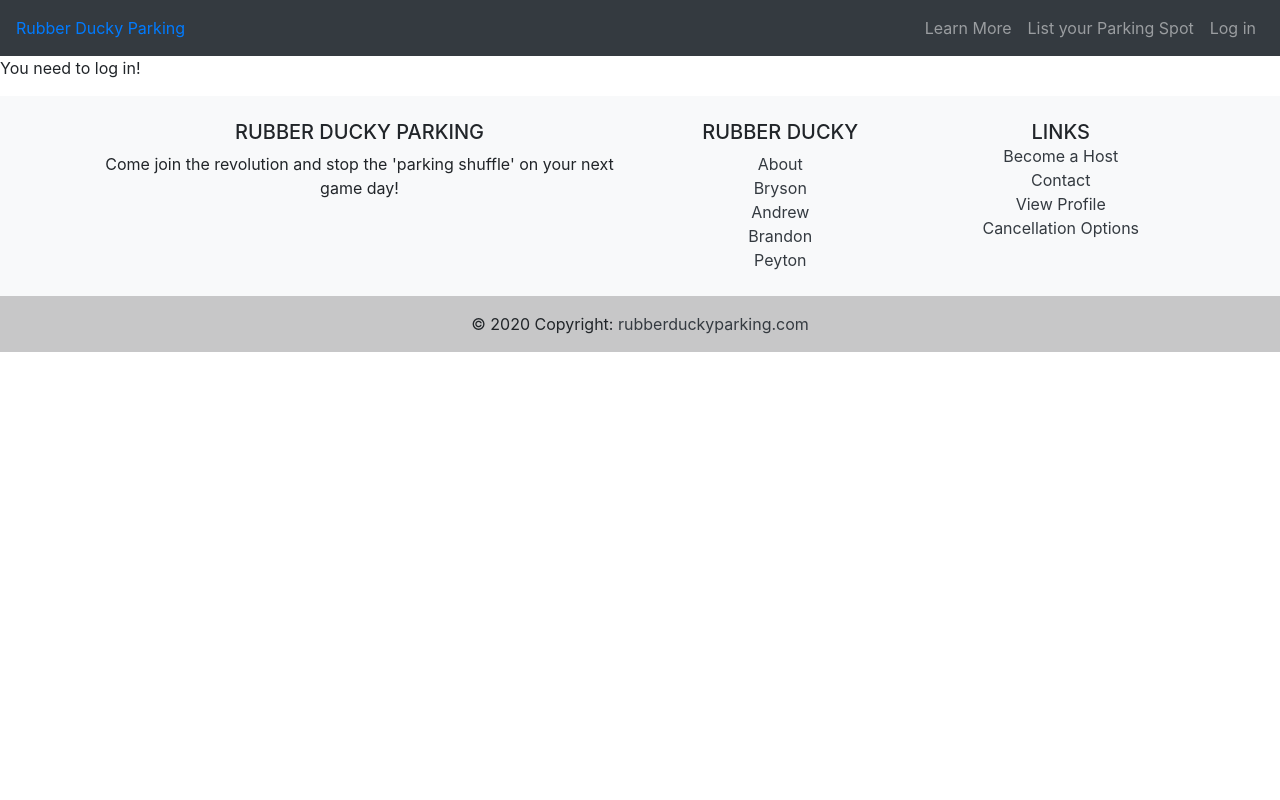
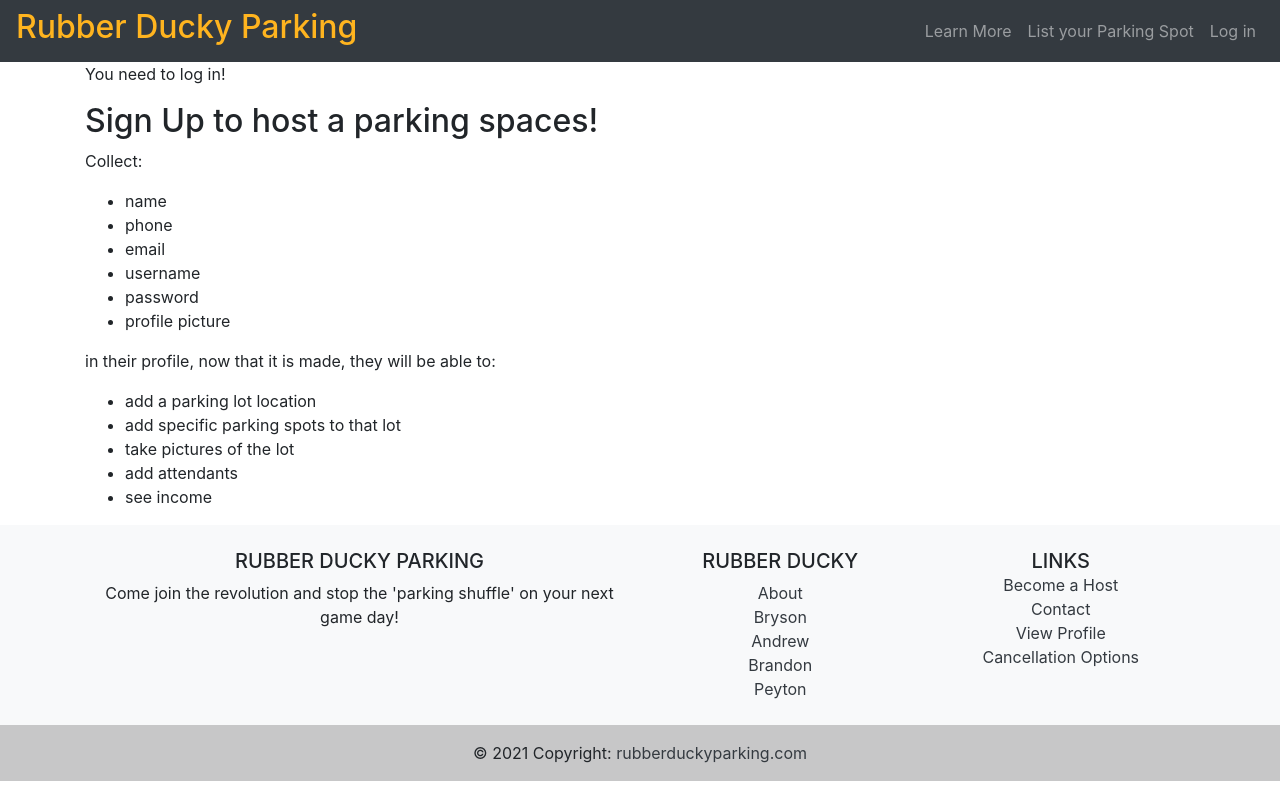
Before and after one commit to Bryson14/RubberDuckyParking, a Django app: page /host/ in a window 1280 px wide. Run offline with Django 3.2, Linux system fonts and the light colour scheme; some libraries are stand-ins or nearby versions.

Commit message:
formatted the html code, started the base of the host index, added better bootstrap columns on the search bar,

```diff
--- a/src/RubberDuckyParking/parking/templates/parking/host_index.html
+++ b/src/RubberDuckyParking/parking/templates/parking/host_index.html
@@ -1,13 +1,37 @@
 {% extends 'base.html' %}
-
-
-{% block head %}
-{% endblock %}
+{% block head %} {% endblock %}
 
 {% block content %}
-    {% if user.is_authenticated %}
-    <p>You're logged in</p>
-    {% else %}
+{% if user.is_authenticated %}
+
+<div class="container">
+    <h2>You're logged in</h2>
+    <p>If the user is already a host, reroute them to their host management page</p>
+</div>
+{% else %}
+
+<div class="container">
     <p>You need to log in!</p>
-    {% endif %}
+    <h2>Sign Up to host a parking spaces!</h2>
+    <p>Collect:</p>
+    <ul>
+        <li>name</li>
+        <li>phone</li>
+        <li>email</li>
+        <li>username</li>
+        <li>password</li>
+        <li>profile picture</li>
+    </ul>
+
+    <p>in their profile, now that it is made, they will be able to:</p>
+
+    <ul>
+        <li>add a parking lot location</li>
+        <li>add specific parking spots to that lot</li>
+        <li>take pictures of the lot</li>
+        <li>add attendants</li>
+        <li>see income</li>
+    </ul>
+</div>
+{% endif %}
 {% endblock %}
--- a/src/RubberDuckyParking/static/css/styles.css
+++ b/src/RubberDuckyParking/static/css/styles.css
@@ -9,6 +9,9 @@ ff9505 : Yellow Orange Color Wheel
 9FB1BC : Cadet Gray  (lighter and less blue than 6e8898)
 161a1d : Eerie Black
 FFFFFF : White
+
+Stackoverflow bootstrap spacing
+https://stackoverflow.com/questions/41574776/what-is-class-mb-0-in-bootstrap-4
 */
 
 .header {
@@ -31,12 +34,12 @@ a:hover {
 }
 
 .navbar {
-    background-color: #FFFFFF;
+    background-color: #ffffff;
 }
 
 form {
-background-color: #9FB1BC;
-border-radius: 50px;
+    background-color: #9fb1bc;
+    border-radius: 50px;
 }
 
 .form-div {
@@ -44,5 +47,15 @@ border-radius: 50px;
     vertical-align: middle;
     height: 50px;
     border: 1px solid red;
+}
 
+.accent-secondary {
+    color: #ff9505;
 }
+
+.accent-primary {
+    color: #ffb41f;
+}
+.accent-primary:hover {
+    color: #ff9505;
+}
--- a/src/RubberDuckyParking/templates/base.html
+++ b/src/RubberDuckyParking/templates/base.html
@@ -1,23 +1,20 @@
 {% load static %}
-<!doctype html>
+<!DOCTYPE html>
 <html lang="en">
-
     <head>
         <title>Rubber Ducky Parking</title>
-  <link rel="stylesheet" href="{% static 'css/styles.css' %}" type="text/css"/>
-  <link rel="shortcut icon" type="image/ico" href="{% static 'favicon.ico' %}"/>
-  <link rel="stylesheet" href="https://stackpath.bootstrapcdn.com/bootstrap/4.3.1/css/bootstrap.min.css" integrity="sha384-ggOyR0iXCbMQv3Xipma34MD+dH/1fQ784/j6cY/iJTQUOhcWr7x9JvoRxT2MZw1T" crossorigin="anonymous">
-  {% block head %}
-  {% endblock %}
+        <link rel="stylesheet" href="{% static 'css/styles.css' %}" type="text/css" />
+        <link rel="shortcut icon" type="image/ico" href="{% static 'favicon.ico' %}" />
+        <link rel="stylesheet" href="https://stackpath.bootstrapcdn.com/bootstrap/4.3.1/css/bootstrap.min.css" integrity="sha384-ggOyR0iXCbMQv3Xipma34MD+dH/1fQ784/j6cY/iJTQUOhcWr7x9JvoRxT2MZw1T" crossorigin="anonymous" />
+        {% block head %} {% endblock %}
     </head>
 
-<body></body>
-
+    <body>
         <nav class="navbar navbar-expand-md navbar-dark bg-dark">
             <div class="navbar-collapse collapse w-100 order-1 order-md-0 dual-collapse2">
                 <ul class="navbar-nav mr-auto">
                     <li class="nav-item">
-                <a class="nav-brand" href="/">Rubber Ducky Parking</a>
+                        <a class="nav-brand" href="/"><h2 class="accent-primary">Rubber Ducky Parking</h2></a>
                     </li>
                 </ul>
             </div>
@@ -32,18 +29,17 @@
                     <li class="nav-item">
                         {% if user.is_authenticated %}
                         <a class="nav-link" href="/user/123/">{{user.username}}</a>
-                    <a class="nav-link"  href="{% url 'logout' %}"> Log out </a>
+                        <a class="nav-link" href="{% url 'logout' %}"> Log out </a>
                         {% else %}
-                    <a class="nav-link"  href="{% url 'login' %}"> Log in</a>
+                        <a class="nav-link" href="{% url 'login' %}"> Log in</a>
                         {% endif %}
                     </li>
                 </ul>
             </div>
         </nav>
 
-    </div>
-        {% block content %}
-        {% endblock %}
+        <div>
+            {% block content %} {% endblock %}
         </div>
 
         <div>
@@ -113,17 +109,13 @@
                 <!-- Grid container -->
 
                 <!-- Copyright -->
-  <div class="text-center p-3" style="background-color: rgba(0, 0, 0, 0.2)">
-    © 2020 Copyright:
+                <div class="text-center p-3" style="background-color: rgba(0, 0, 0, 0.2);">
+                    © 2021 Copyright:
                     <a class="text-dark" href="https://mdbootstrap.com/">rubberduckyparking.com</a>
                 </div>
                 <!-- Copyright -->
             </footer>
             <!-- Footer -->
         </div>
-
-
-
     </body>
-
 </html>
```
Also changed, not shown: src/RubberDuckyParking/parking/templates/parking/about.html (+19 -15 lines), src/RubberDuckyParking/parking/templates/parking/index.html (+22 -16 lines). Lines whose indentation alone changed are shown as unchanged.
